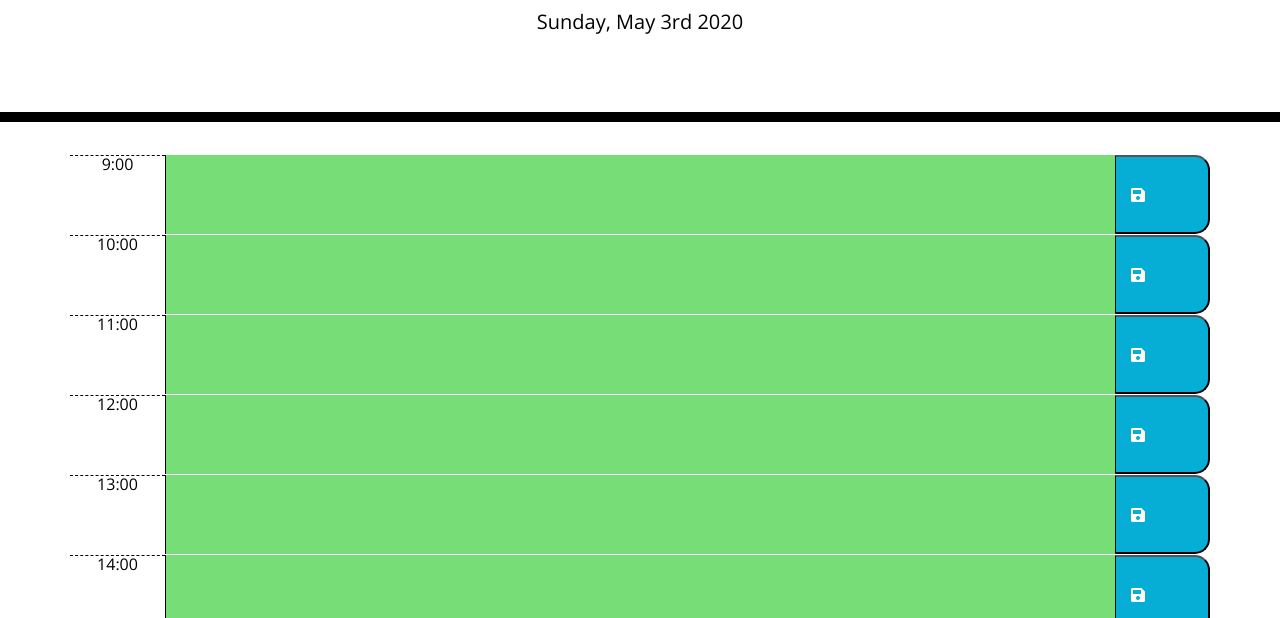
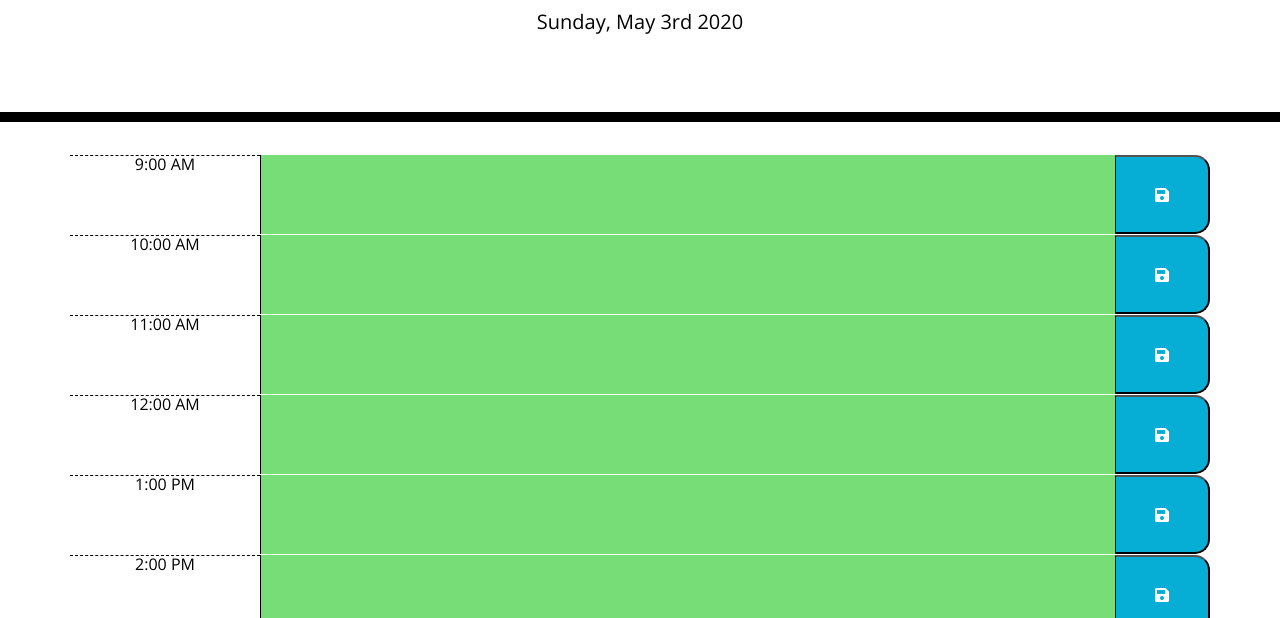
Before and after one commit to jonnikim/05WorkDayScheduler, a plain HTML site: page Develop/index.html in a window 1280 px wide. Shown: the part 182-800 px from the top of the page. Drawn offline with nearby package versions, Linux system fonts and the light colour scheme.

Commit message:
added final AM/PM check. relocated id from hour to timeblock

```diff
--- a/Develop/index.html
+++ b/Develop/index.html
@@ -42,25 +42,33 @@
           for (var i = 0; i < 9; i++) {
             var container = $(".container");
             var timeBlock = $("<div>");
-            var hour = $("<div>");
+            var hour = $("<p>");
             var textarea = $("<textarea>");
             var button = $("<button>");
             var icon = $("<i>");
             var hourID = i + 9;
-            var hourDisplay = hourID + ":00";
+            var hourDisplay;
+            function testHour() {
+              if (hourID <= 12) {
+                hourDisplay = hourID + ":00 AM";
+              } else {
+                hourDisplay = hourID - 12 + ":00 PM";
+              }
+            }
+            testHour();
             var curHour = moment().format("H");
             var user = "user" + hourID;
             var getStorage = $("<button>");
             timeBlock.addClass("row time-block");
             timeBlock.appendTo(container);
-            hour.addClass("col-1 hour");
-            hour.attr("id", hourID);
+            timeBlock.attr("id", hourID);
+            hour.addClass("col-2 hour");
             hour.text(hourDisplay);
             hour.appendTo(timeBlock);
-            textarea.addClass("col-10");
+            textarea.addClass("col-9");
             textarea.appendTo(timeBlock);
             textarea.val(localStorage.getItem(user));
-            button.addClass("col-1 saveBtn d-flex align-items-center");
+            button.addClass("col-1 saveBtn ");
             button.appendTo(timeBlock);
             icon.addClass("fas fa-save");
             icon.appendTo(button);
@@ -83,12 +91,12 @@
             .prev()
             .val();
           var id = $(this)
-            .prev()
-            .prev()
+            .parent()
             .attr("id");
           var user = "user" + id;
 
           localStorage.setItem(user, text);
+          init();
         });
       });
     </script>
--- a/Develop/style.css
+++ b/Develop/style.css
@@ -1,10 +1,10 @@
 body {
-  font-family: 'Open Sans', sans-serif;
+  font-family: "Open Sans", sans-serif;
   font-size: 16px;
   line-height: 1;
 }
 
-textarea{
+textarea {
   background: transparent;
   border: none;
   resize: none;
@@ -21,11 +21,11 @@ textarea{
   border-bottom: 10px solid black;
 }
 
-.description{
+.description {
   white-space: pre-wrap;
 }
 
-.time-block{
+.time-block {
   text-align: center;
   border-radius: 15px;
 }
@@ -33,7 +33,7 @@ textarea{
 .row {
   white-space: pre-wrap;
   height: 80px;
-  border-top: 1px solid white;;
+  border-top: 1px solid white;
 }
 
 .hour {
@@ -44,28 +44,28 @@ textarea{
 
 .past {
   background-color: #d3d3d3;
-  color: white;
+  color: black;
 }
 
 .present {
   background-color: #ff6961;
-  color: white;
+  color: black;
 }
 
 .future {
   background-color: #77dd77;
-  color: white;
+  color: black;
 }
 
 .saveBtn {
   border-left: 1px solid black;
   border-top-right-radius: 15px;
   border-bottom-right-radius: 15px;
-  background-color: #06AED5;
+  background-color: #06aed5;
   color: white;
 }
 
 .saveBtn i:hover {
   font-size: 20px;
-  transition: all .3s ease-in-out;
+  transition: all 0.3s ease-in-out;
 }
```
